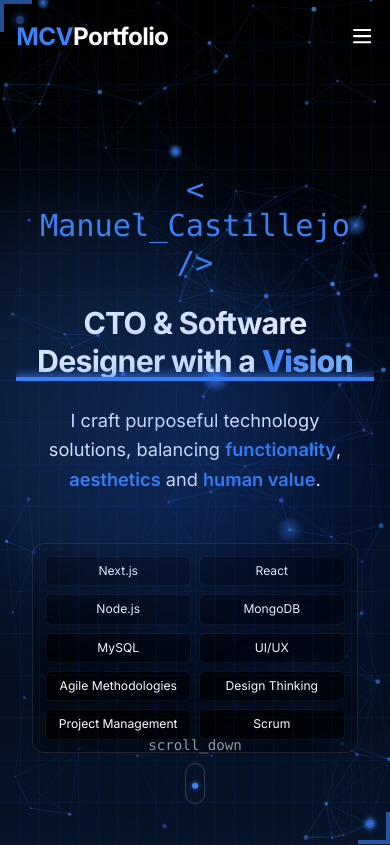
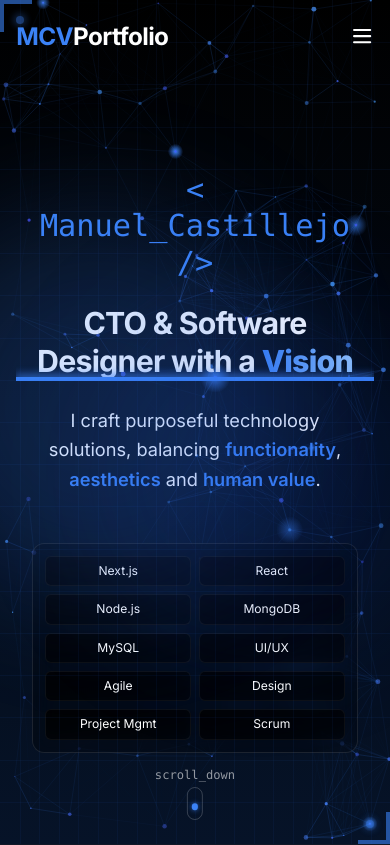
Before and after one commit to Mancasvel/Portfolio, a Next.js app: page / in a window 390 px wide. Shown: the top 845 px of the page. Built offline with nearby package versions, Linux system fonts and the light colour scheme.

Commit message:
fix(screen): minor changes for smartphones

```diff
--- a/src/components/Hero.tsx
+++ b/src/components/Hero.tsx
@@ -186,7 +186,7 @@ export default function Hero() {
   // Arrays para generar palabras con efecto de typing
   const techWords = [
     'Next.js', 'React', 'Node.js', 'MongoDB', 'MySQL',
-    'UI/UX', 'Agile Methodologies', 'Design Thinking', 'Project Management', 'Scrum'
+    'UI/UX', 'Agile', 'Design', 'Project Mgmt', 'Scrum'
   ];
 
   return (
@@ -333,9 +333,9 @@ export default function Hero() {
                     borderColor: "rgba(59, 130, 246, 0.8)",
                     background: "linear-gradient(135deg, rgba(10, 30, 80, 0.8), rgba(20, 30, 70, 0.9))"
                   }}
-                  className="py-1.5 sm:py-2 px-2 sm:px-4 bg-gradient-to-br from-black/80 to-black/40 rounded-md text-xs sm:text-sm md:text-base backdrop-blur-sm text-center border border-white/5 hover:border-accent/40 transition-all duration-300 relative group cursor-pointer"
+                  className="py-1.5 sm:py-2 px-2 sm:px-4 bg-gradient-to-br from-black/80 to-black/40 rounded-md text-xs sm:text-sm md:text-base backdrop-blur-sm text-center border border-white/5 hover:border-accent/40 transition-all duration-300 relative group cursor-pointer truncate overflow-hidden"
                 >
-                  {tech}
+                  <span className="block truncate">{tech}</span>
                   <motion.div
                     className="absolute inset-0 opacity-0 group-hover:opacity-100"
                     initial={{ opacity: 0 }}
@@ -365,10 +365,10 @@ export default function Hero() {
         initial={{ opacity: 0 }}
         animate={{ opacity: 1 }}
         transition={{ delay: 1.5, duration: 0.5 }}
-        className="absolute bottom-10 left-1/2 transform -translate-x-1/2 z-20"
+        className="absolute bottom-6 sm:bottom-10 left-1/2 transform -translate-x-1/2 z-20"
       >
         <div className="flex flex-col items-center">
-          <span className="text-sm mb-2 opacity-60 font-mono">
+          <span className="text-xs sm:text-sm mb-1 sm:mb-2 opacity-60 font-mono">
             <motion.span
               animate={{ opacity: [0.2, 1, 0.2] }}
               transition={{ duration: 2, repeat: Infinity }}
@@ -376,10 +376,10 @@ export default function Hero() {
               scroll_down
             </motion.span>
           </span>
-          <div className="w-5 h-10 border border-white/20 rounded-full flex justify-center group hover:border-accent/50 transition-colors duration-300">
+          <div className="w-4 h-8 sm:w-5 sm:h-10 border border-white/20 rounded-full flex justify-center group hover:border-accent/50 transition-colors duration-300">
             <motion.div
               animate={{
-                y: [2, 14, 2],
+                y: [2, 10, 2],
               }}
               transition={{
                 duration: 1.5,
```
